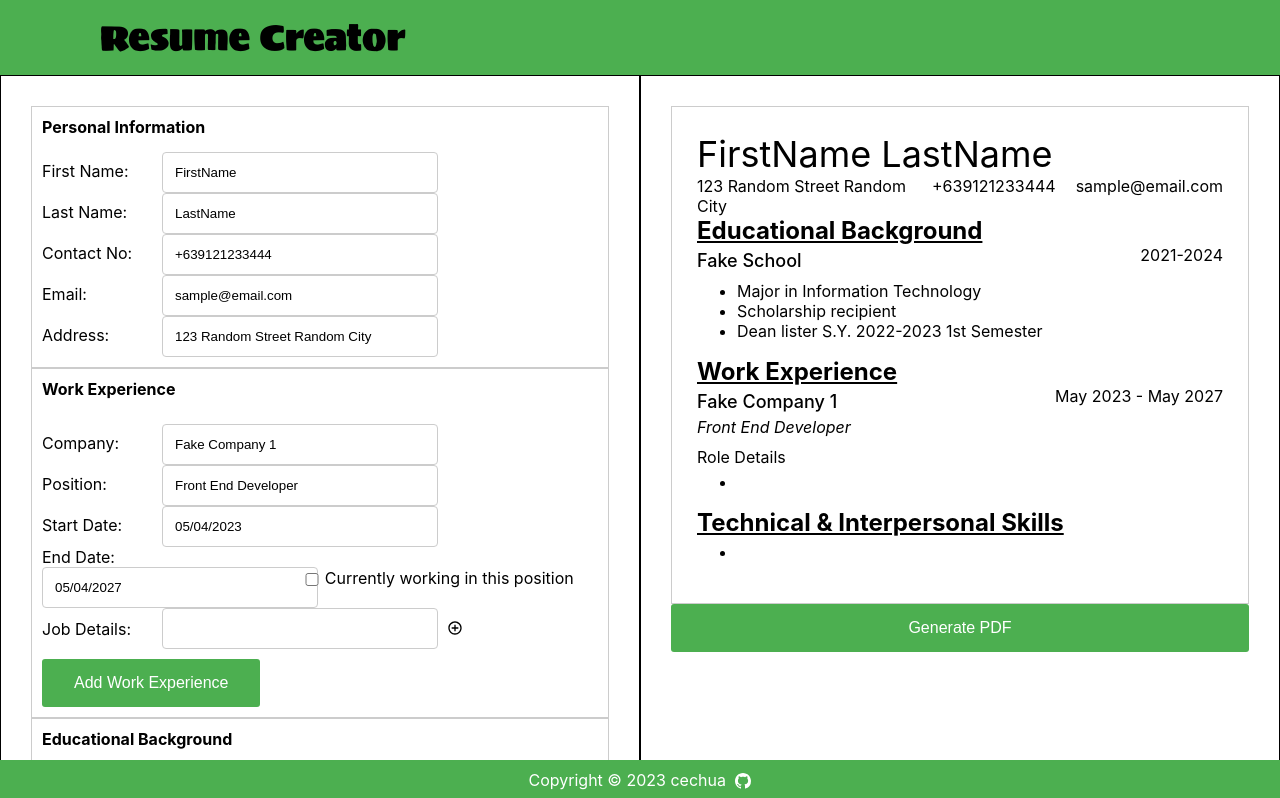
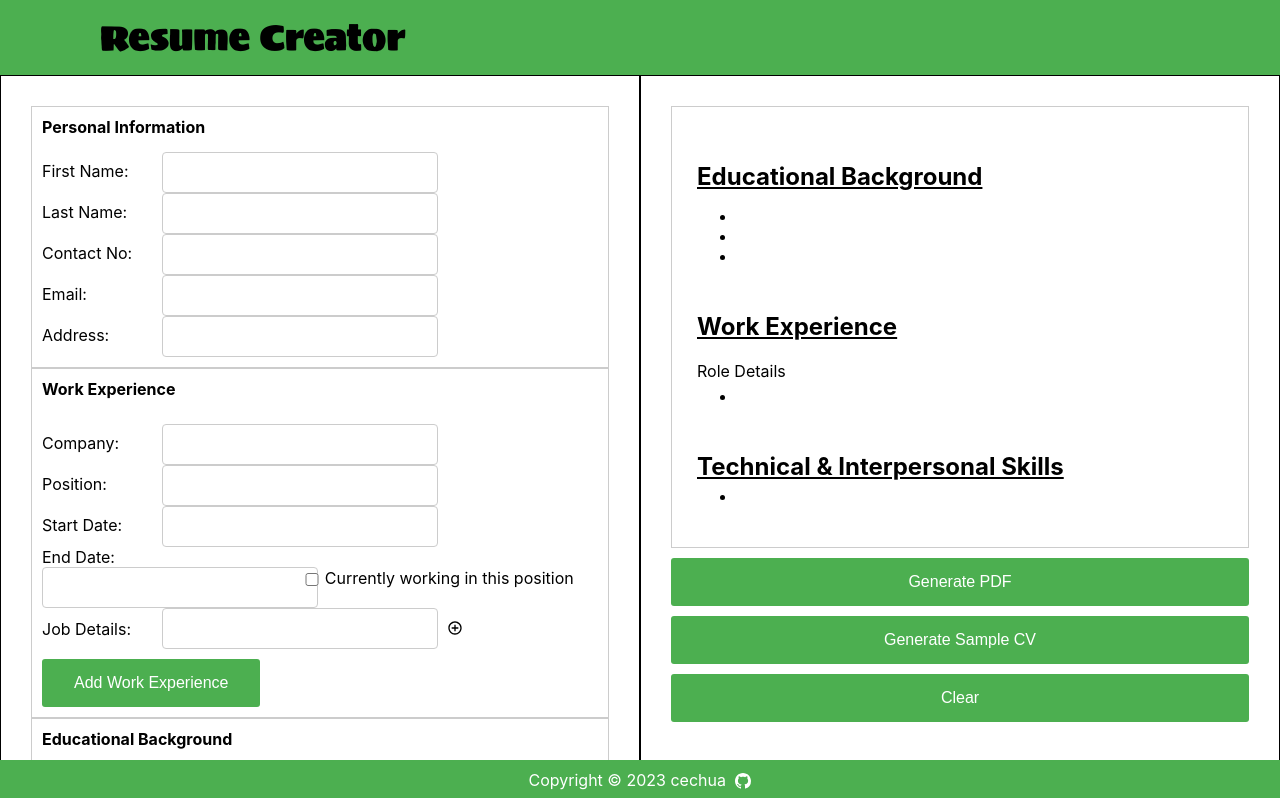
Before and after one commit to cechua/react-cv-application, a React (Create React App) app in the folder cv-project/: page / in a window 1280 px wide. Shown: the top 798 px of the page. Built offline with nearby package versions, Linux system fonts and the light colour scheme.

Commit message:
Add reset and generation of sample cv details

```diff
--- a/cv-project/src/App.css
+++ b/cv-project/src/App.css
@@ -186,11 +186,15 @@ input {
   flex-direction: column;
   padding: 30px;
   margin-bottom: 40px;
+  gap: 10px;
 }
 
 .preview-box {
   border: 1px solid #ccc;
   padding: 25px;
+  display: flex;
+  flex-direction: column;
+  gap: 30px;
 }
 
 .preview-name {
--- a/cv-project/src/App.js
+++ b/cv-project/src/App.js
@@ -7,30 +7,26 @@ import PreviewContainer from "components/previewComponent/PreviewContainer";
 import "react-datepicker/dist/react-datepicker.css";
 function App() {
   const [previewValues, setPreviewValues] = useState({
-    firstName: "FirstName",
-    lastName: "LastName",
-    contact: "+639121233444",
-    email: "sample@email.com",
-    address: "123 Random Street Random City",
+    firstName: "",
+    lastName: "",
+    contact: "",
+    email: "",
+    address: "",
     experience: [
       {
-        company: "Fake Company 1",
-        position: "Front End Developer",
-        startDate: "05/04/2023",
-        endDate: "05/04/2027",
+        company: "",
+        position: "",
+        startDate: "",
+        endDate: "",
         jobDetails: [""],
       },
     ],
     educationBackground: [
       {
-        school: "Fake School",
-        startYear: "05/04/2021",
-        endYear: "01/02/2024",
-        schoolDetails: [
-          "Major in Information Technology",
-          "Scholarship recipient",
-          "Dean lister S.Y. 2022-2023 1st Semester",
-        ],
+        school: "",
+        startYear: "",
+        endYear: "",
+        schoolDetails: ["", "", ""],
       },
     ],
     others: [""],
@@ -43,7 +39,10 @@ function App() {
           previewValues={previewValues}
           setPreviewValues={setPreviewValues}
         />
-        <PreviewContainer previewValues={previewValues} />
+        <PreviewContainer
+          previewValues={previewValues}
+          setPreviewValues={setPreviewValues}
+        />
       </div>
       <Footer />
     </div>
--- a/cv-project/src/components/previewComponent/PreviewContainer.js
+++ b/cv-project/src/components/previewComponent/PreviewContainer.js
@@ -2,10 +2,93 @@ import React, { useRef } from "react";
 import PreviewBox from "./PreviewBox";
 import { useReactToPrint } from "react-to-print";
 
-const PreviewContainer = ({ previewValues }) => {
+const PreviewContainer = ({ previewValues, setPreviewValues }) => {
   const generatePDF = useReactToPrint({
     content: () => componentRef.current,
   });
+  const resetDetails = () => {
+    setPreviewValues({
+      firstName: "",
+      lastName: "",
+      contact: "",
+      email: "",
+      address: "",
+      experience: [
+        {
+          company: "",
+          position: "",
+          startDate: "",
+          endDate: "",
+          jobDetails: [""],
+        },
+      ],
+      educationBackground: [
+        {
+          school: "",
+          startYear: "",
+          endYear: "",
+          schoolDetails: ["", "", ""],
+        },
+      ],
+      others: [""],
+    });
+  };
+  const generateFakeDetails = () => {
+    setPreviewValues({
+      firstName: "James",
+      lastName: "Doe",
+      contact: "1234567890",
+      email: "sample@email.com",
+      address: "123 Random Street Random City",
+      experience: [
+        {
+          company: "Fake Company 1",
+          position: "Front End Developer",
+          startDate: "05/04/2023",
+          endDate: "",
+          jobDetails: [
+            "Develop and maintains web application",
+            "Uses ReactJS with TypeScript, GraphQL, MaterialUI",
+            "Collaborate with teammates with the help of JIRA and GIT",
+            "Manages to finish tickets on a timely manner",
+          ],
+        },
+        {
+          company: "Fake Company 2",
+          position: "Back End Developer",
+          startDate: "05/04/2020",
+          endDate: "05/04/2023",
+          jobDetails: [
+            "Develop and maintain API Services",
+            "Use NodeJS and MongoDB",
+            "Collaborate with teammates with the help of JIRA and GIT",
+            "Manages to finish tickets on a timely manner",
+          ],
+        },
+      ],
+      educationBackground: [
+        {
+          school: "Fake School",
+          startYear: "05/04/2016",
+          endYear: "01/02/2020",
+          schoolDetails: [
+            "Bachlor of Sciense in Information Technology: Major in Web Development",
+            "Scholarship recipient",
+            "Dean lister S.Y. 2022-2023 1st Semester",
+          ],
+        },
+      ],
+      others: [
+        "Programming languages knowldge: Javascript, React, SQL, NodeJS,GraphQL, TypeScript, HTML & CSS",
+        "Application/Software used: Visual Studio Code, Postman",
+        "Languages spoken: English, Spanish, Chinese, Japanese",
+        "Team player",
+        "Able to collaborate with teammates efficiently",
+        "Willing to be trained for new technologies",
+        "Eager to learn new tech stacks",
+      ],
+    });
+  };
   const componentRef = useRef();
   return (
     <div className="preview-container">
@@ -17,6 +100,12 @@ const PreviewContainer = ({ previewValues }) => {
       <button className="button-add" onClick={generatePDF}>
         Generate PDF
       </button>
+      <button className="button-add" onClick={generateFakeDetails}>
+        Generate Sample CV
+      </button>
+      <button className="button-add" onClick={resetDetails}>
+        Clear
+      </button>
     </div>
   );
 };
```
